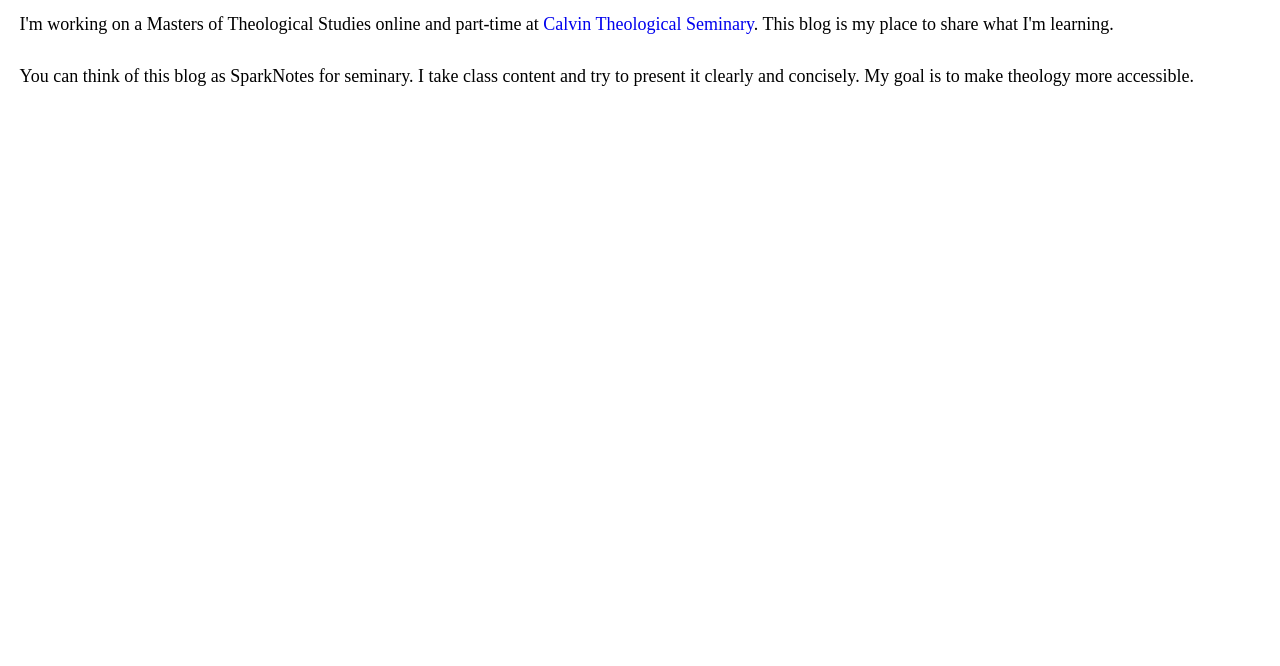
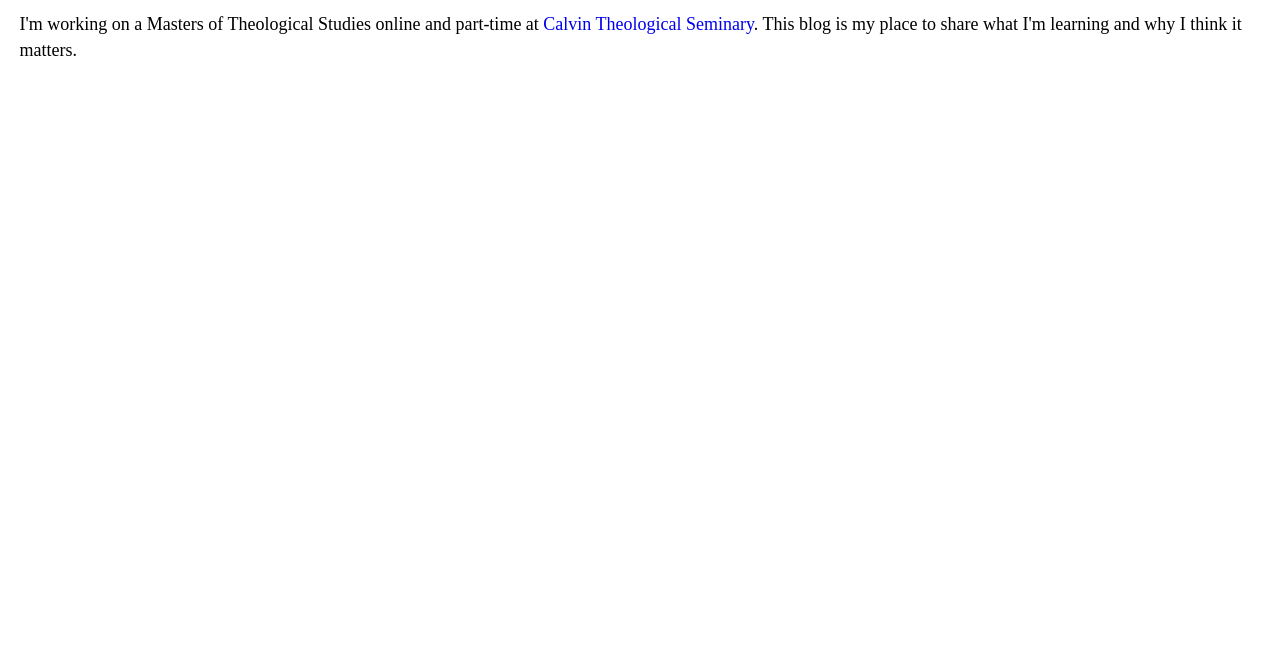
Before and after one commit to tansongyang/franksongyangtan.com, a Gatsby site: page /seminary/about in a window 1280 px wide. Shown: the part 134-800 px from the top of the page. Built offline with nearby package versions, Linux system fonts and the light colour scheme; Gatsby itself is replaced by a stand-in of ours.

Commit message:
Update seminary/about purpose

```diff
--- a/src/pages/seminary/about/index.js
+++ b/src/pages/seminary/about/index.js
@@ -20,12 +20,8 @@ export default function SeminaryAboutPage() {
         <Link to="https://www.calvinseminary.edu/">
           Calvin Theological Seminary
         </Link>
-        . This blog is my place to share what I'm learning.
-      </p>
-      <p>
-        You can think of this blog as SparkNotes for seminary. I take class
-        content and try to present it clearly and concisely. My goal is to make
-        theology more accessible.
+        . This blog is my place to share what I'm learning and why I think it
+        matters.
       </p>
     </Layout>
   )
```
